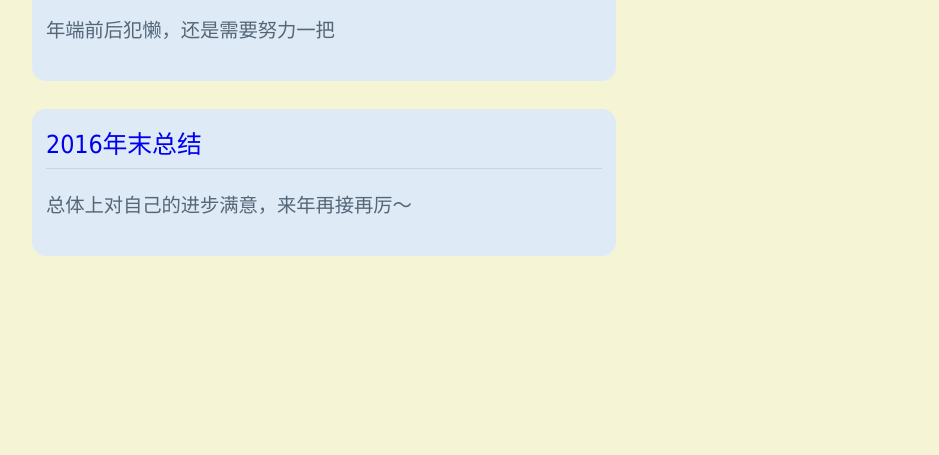
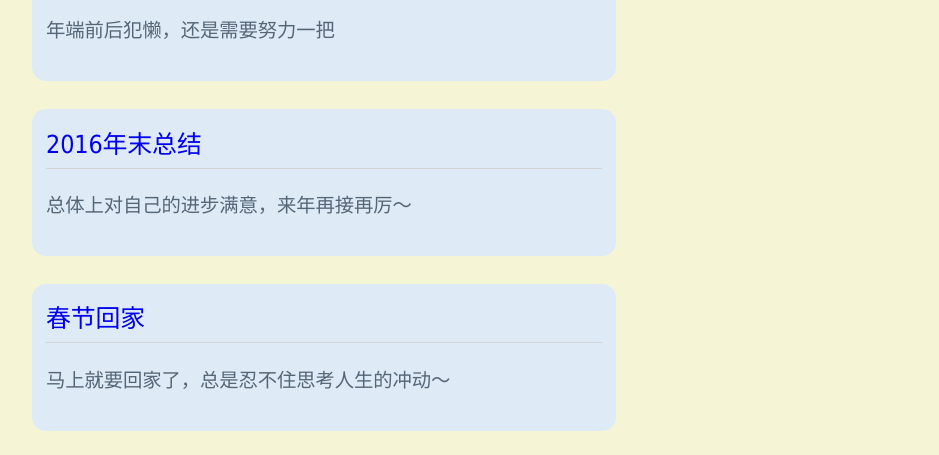
Before and after one commit to Comeqie/Comeqie.github.io, a plain HTML site: page index.html in a window 1280 px wide. Shown: the part 774-1229 px from the top of the page, without its empty margins (115-1054 px from the left). Drawn offline with Linux system fonts and the light colour scheme.

Commit message:
快要回家前随便写一点 祝自己一番风顺

```diff
--- a/index.html
+++ b/index.html
@@ -50,6 +50,12 @@
               <p>总体上对自己的进步满意，来年再接再厉～</p>
               </div>
             </div>
+			<div class="blog-content">
+              <div class="link"><a href="blog_2017_01_20_morning.html" target="_blank">春节回家</a></div>
+              <div class="link-content">
+              <p>马上就要回家了，总是忍不住思考人生的冲动～</p>
+              </div>
+            </div>
           </div>
           <div id="content-footer"></div>
         </div>
```
